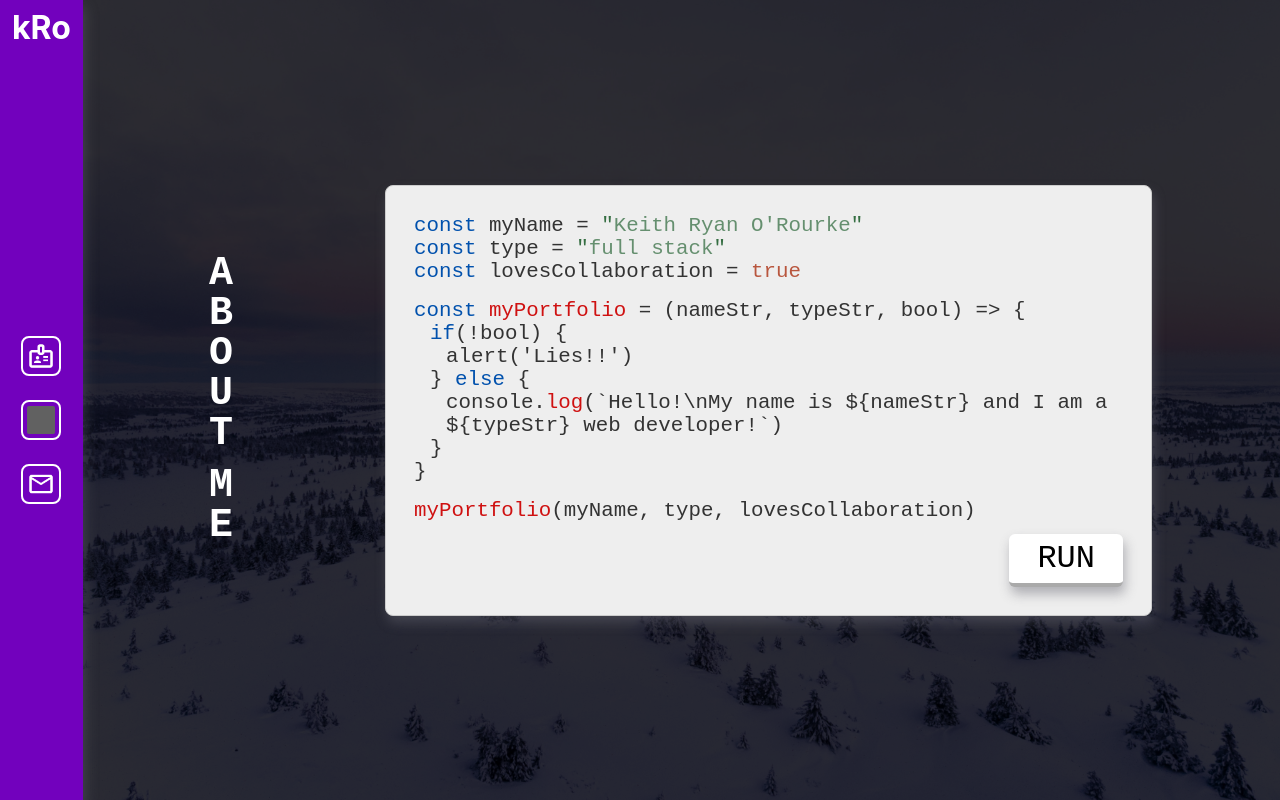
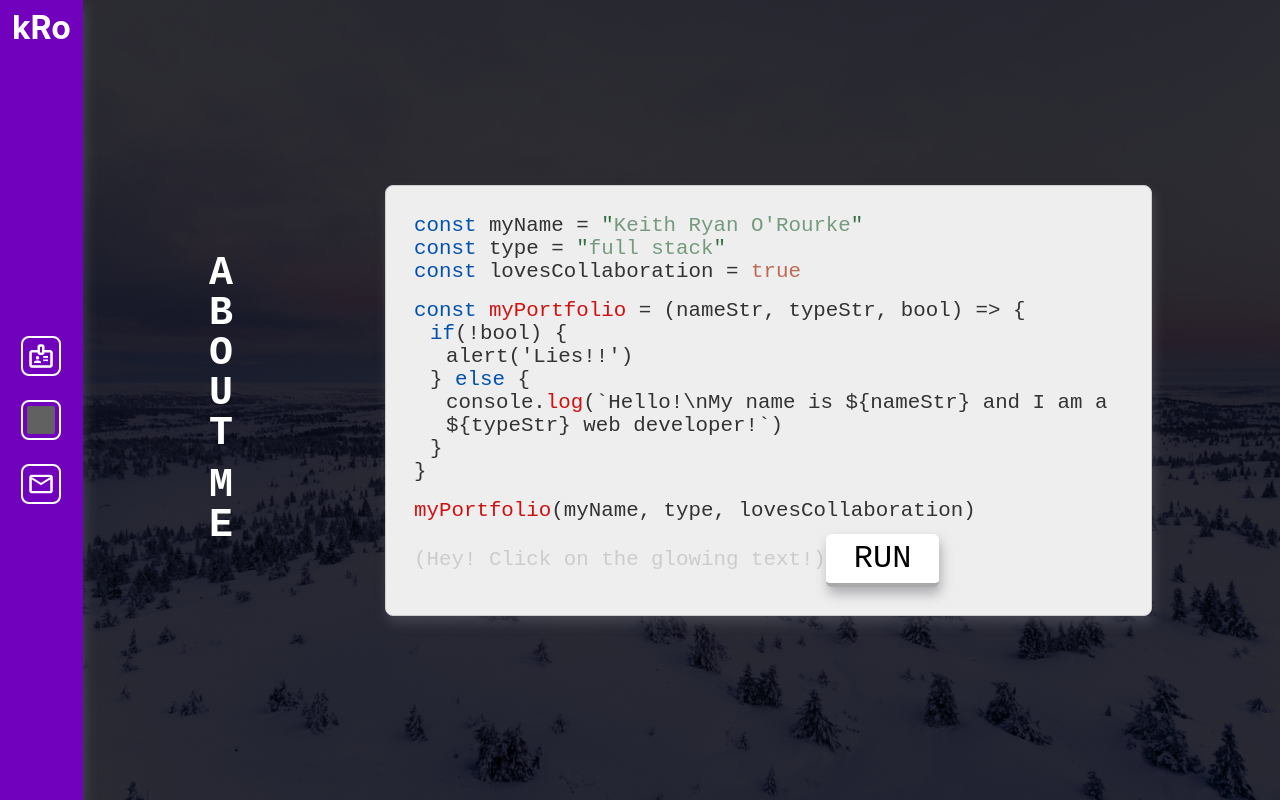
Before and after one commit to keithryanorourke/portfolio, a React (Create React App) app: page / in a window 1280 px wide. Built offline with nearby package versions, Linux system fonts and the light colour scheme; grey boxes are pictures that could not be loaded.

Commit message:
Added a sentence about going by my middlename to the about section

```diff
--- a/src/Pages/HomePage/HomePage.js
+++ b/src/Pages/HomePage/HomePage.js
@@ -10,6 +10,7 @@ const HomePage = () => {
   const [titleText, setTitleText] = useState("")
   const [p1Text, setP1Text] = useState("")
   const [p2Text, setP2Text] = useState("")
+  const [p3Text, setP3Text] = useState("")
   const [textCursor, setTextCursor] = useState('title')
   const [showText, setShowText] = useState(false)
   const [nameInput, setNameInput] = useState({value: "Keith Ryan O'Rourke", length: 19, style: {width: "19ch"}})
@@ -49,7 +50,12 @@ const HomePage = () => {
     timeOutArray.push(setTimeout(() => {
       const firstSentence = animateString("", `My name is ${nameInput.value || "(Hm... Seems like someone left a field empty!)"} and I'm a ${developerInput.value || "(Hm... Seems like someone left a field empty!)"} web developer!`, setP1Text, 25, 'p2')
       timeOutArray.push(setTimeout(() => {
-        animateString("", "\nMy favorite thing about web development is the plethora of opportunities to collaborate with others. I'm very passionate about technology education and professional growth!", setP2Text, 25)
+        const secondSentence = animateString("", "\nMy favorite thing about web development is the plethora of opportunities to collaborate with others. I'm very passionate about technology education and professional growth!", setP2Text, 25, 'p3')
+        timeOutArray.push(setTimeout(() => {
+          const splitName = nameInput.value.split(' ')
+          const middlename = (splitName.length === 3 ? splitName[1] || 'Ryan' : 'Ryan')
+          animateString("", `By the way: I go by my middlename, ${middlename}! 〜(￣▽￣〜)`, setP3Text, 25, null)
+        }, secondSentence.time + 500))
       }, firstSentence.time + 500))
     }, title.time + 300))
   }
@@ -122,13 +128,17 @@ const HomePage = () => {
               <span className="about__code">{"}"}</span>
             </div>
             <span className="about__code"><span className="about__function">myPortfolio</span>(myName, type, lovesCollaboration)</span>
-            <button className="about__submit">RUN</button>
+            <div className="about__button-container">
+              <p className="about__hint">(Hey! Click on the glowing text!)</p>
+              <button className="about__submit">RUN</button>
+            </div>
           </form>
           :
           <div className="about__codebox">
             <h3 className="about__subtitle">{titleText}{textCursor === 'title' ? <div className="about__text-cursor"></div> : ""}</h3>
-            <p className="about__copy">{p1Text}{textCursor === 'p1' ? <div className="about__text-cursor"></div> : ""}</p>
-            <p className="about__copy">{p2Text}{textCursor === 'p2' ? <div className="about__text-cursor"></div> : ""}</p>
+            <p className="about__copy">{p1Text}{textCursor === 'p1' ? <span className="about__text-cursor"></span> : ""}</p>
+            <p className="about__copy">{p2Text}{textCursor === 'p2' ? <span className="about__text-cursor"></span> : ""}</p>
+            <p className="about__copy">{p3Text}{textCursor === 'p3' ? <span className="about__text-cursor"></span> : ""}</p>
           </div>
           }
         </section>
--- a/src/Pages/HomePage/HomePage.scss
+++ b/src/Pages/HomePage/HomePage.scss
@@ -34,6 +34,11 @@
       padding: 1.75rem;
       font-size: 1.3rem;
     }
+
+    &:hover .about__hint {
+      color: #444;
+      transform: scale(1.05)
+    }
   }
 
   &__code-label {
@@ -55,7 +60,8 @@
   }
 
   &__input {
-    animation: pulse 2s linear infinite;
+    cursor: pointer;
+    animation: pulse 1.5s linear infinite;
     font-size: inherit;
     color: inherit;
     width: fit-content;
@@ -88,6 +94,19 @@
     padding: 1rem 0;
   }
 
+  &__button-container {
+    margin-top: 0.75rem;
+    display: flex;
+    align-items: center;
+  }
+
+  &__hint {
+    color: #ccc;
+    margin: 0;
+    line-height: 100%;
+    transition: transform, color, 0.1s;
+  }
+
   &__submit {
     font-family: inherit;
     font-size: 1.5rem;
@@ -98,7 +117,7 @@
     border-bottom: 4px solid #aaa;
     box-shadow: $darkshadow1;
     border-radius: .375rem;
-    margin: 0.75rem 0 0;
+    margin: 0;
     cursor: pointer;
     transition: transform 0.2s;
     &:hover {
```
